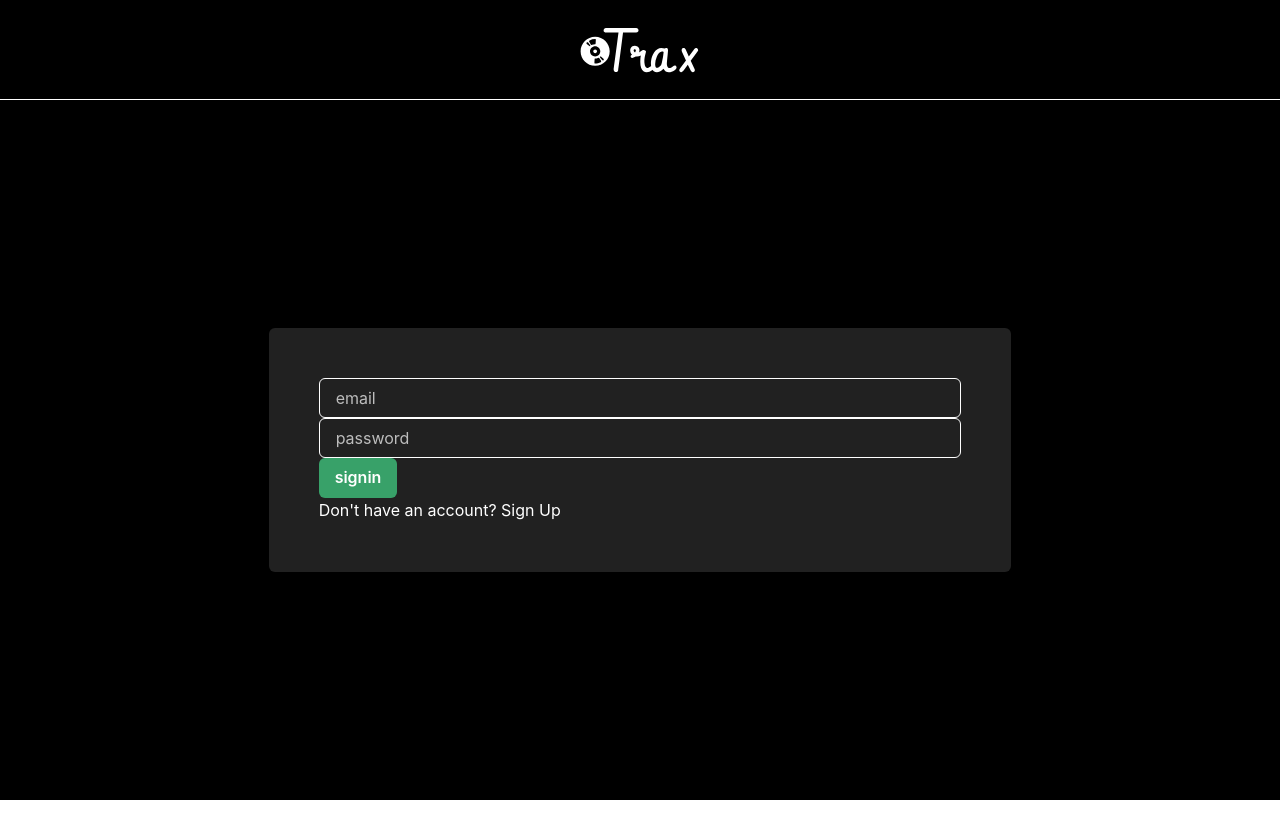
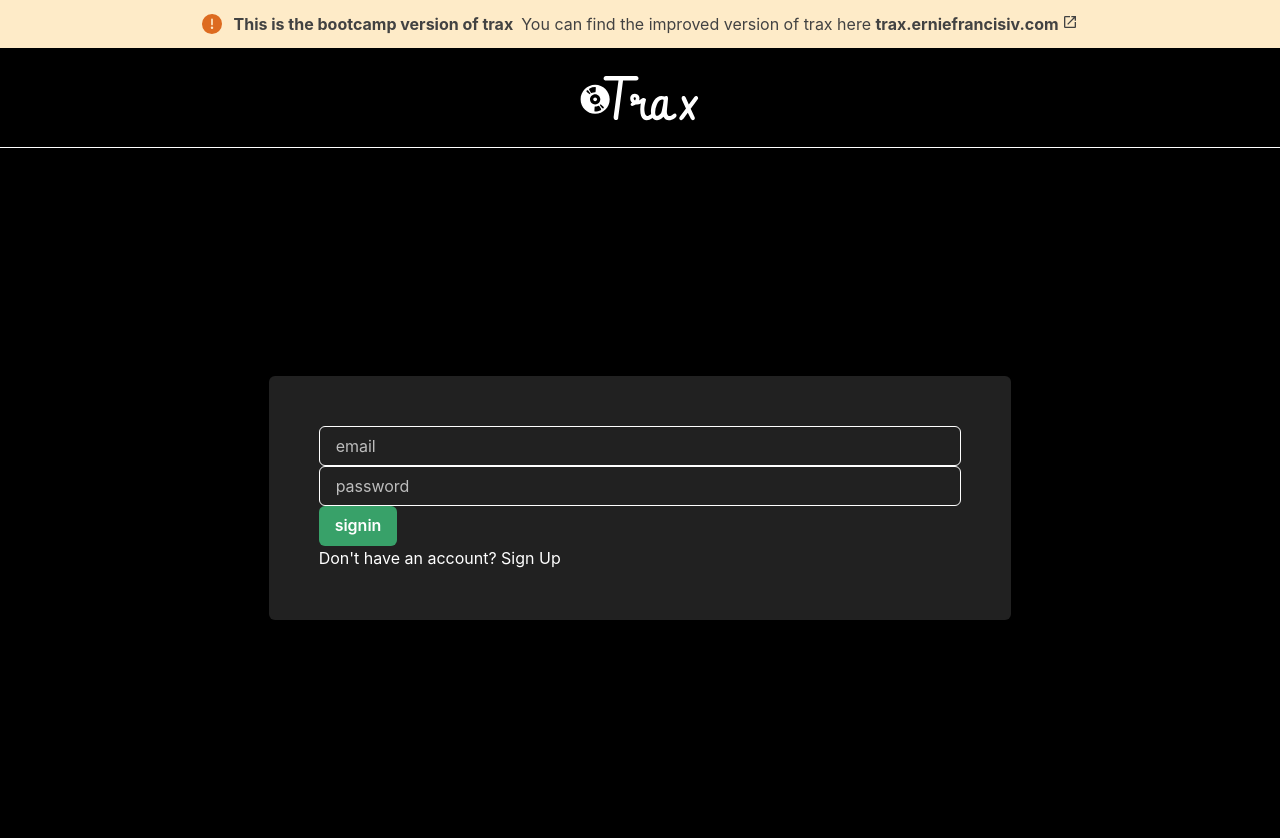
Before and after one commit to BlackFenix2/trax, a Next.js app: page /Signin in a window 1280 px wide. Shown: the top 838 px of the page. Before the commit the page ends 800 px from the top, so only its background shows below. Built offline with nearby package versions, Linux system fonts and the light colour scheme; what easy-peasy would draw is missing.

Commit message:
added banner linking to improved version.

```diff
--- a/src/pages/_app.tsx
+++ b/src/pages/_app.tsx
@@ -1,6 +1,16 @@
 import "reset-css";
 import type { AppProps } from "next/app";
-import { ChakraProvider, extendTheme } from "@chakra-ui/react";
+import {
+  Alert,
+  AlertDescription,
+  AlertIcon,
+  AlertTitle,
+  ChakraProvider,
+  Link,
+  extendTheme,
+  Icon,
+} from "@chakra-ui/react";
+import { MdLaunch } from "react-icons/md";
 import PlayerLayout from "src/components/PlayerLayout";
 import Head from "next/head";
 import { StoreProvider } from "easy-peasy";
@@ -47,6 +57,18 @@ const MyApp = ({ Component, pageProps, ...appProps }: AppProps) => {
         <Head>
           <link rel="icon" href="/favicon.ico" />
         </Head>
+        <Alert status="warning" display="flex" justifyContent="center">
+          <AlertIcon />
+          <AlertTitle mr={2}>This is the bootcamp version of trax</AlertTitle>
+          <AlertDescription>
+            You can find the improved version of trax here{" "}
+            <Link href="https://trax.erniefrancisiv.com">
+              <b>
+                trax.erniefrancisiv.com <Icon as={MdLaunch} />
+              </b>
+            </Link>
+          </AlertDescription>
+        </Alert>
         {noLayoutPages.includes(appProps.router.pathname.toLowerCase()) ? (
           <Component {...pageProps} />
         ) : (
```
